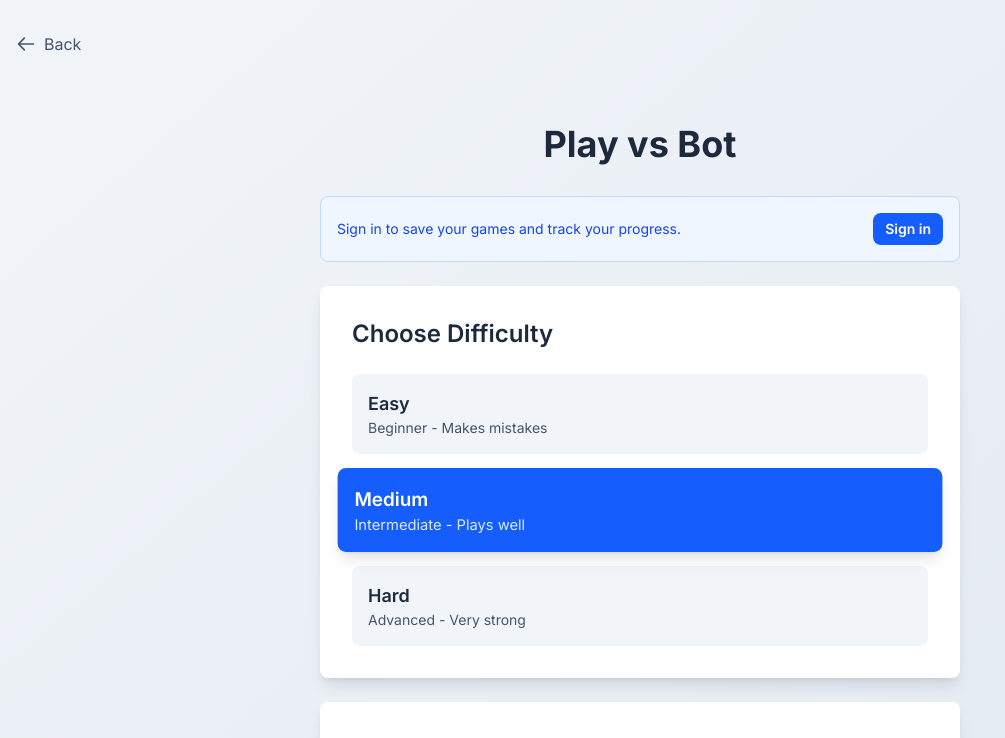
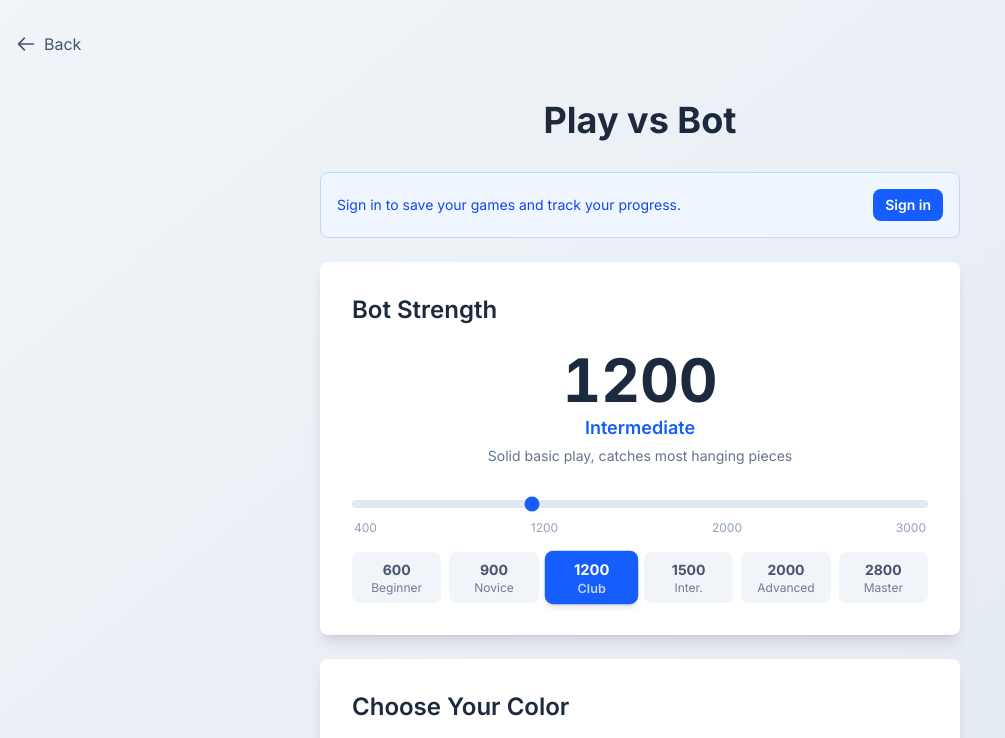
Before and after one commit to aokhader/GameExplorer, a Next.js app in the folder apps/web/: page /chess/bot in a window 1280 px wide. Shown: the top 738 px of the page, without its empty margins (0-1005 px from the left). Built offline with nearby package versions, Linux system fonts and the light colour scheme; no server answers.

Commit message:
Made bot difficulty customizable

```diff
--- a/apps/web/src/app/chess/bot/page.tsx
+++ b/apps/web/src/app/chess/bot/page.tsx
@@ -6,16 +6,56 @@ import { ChessEngine, ChessGameState, Position, PieceType } from '@gameexplorer/
 import { ChessBoard } from '@/components/chess/ChessBoard';
 import '@/components/chess/ChessBoard.css';
 import { ChessMoveList, buildMovePairs } from '@/components/chess/ChessMoveList';
-import { useStockfish } from '@/hooks/useStockfish';
+import { useStockfish, thinkTimeForElo } from '@/hooks/useStockfish';
 import { useChessAudio } from '@/hooks/useChessAudio';
 import { saveGame, supabase } from '@gameexplorer/db';
 
-type Difficulty = 'easy' | 'medium' | 'hard';
+// ── ELO helpers ────────────────────────────────────────────────────────────────
+
+const ELO_PRESETS = [
+  { elo: 600,  label: 'Beginner' },
+  { elo: 900,  label: 'Novice'   },
+  { elo: 1200, label: 'Club'     },
+  { elo: 1500, label: 'Inter.'   },
+  { elo: 2000, label: 'Advanced' },
+  { elo: 2800, label: 'Master'   },
+] as const;
+
+function eloLabel(elo: number): string {
+  if (elo < 600)  return 'Beginner';
+  if (elo < 800)  return 'Novice';
+  if (elo < 1000) return 'Casual';
+  if (elo < 1200) return 'Club Player';
+  if (elo < 1400) return 'Intermediate';
+  if (elo < 1600) return 'Competitive';
+  if (elo < 1800) return 'Advanced';
+  if (elo < 2000) return 'Expert';
+  if (elo < 2200) return 'Candidate Master';
+  if (elo < 2400) return 'FIDE Master';
+  if (elo < 2600) return 'International Master';
+  return 'Grandmaster';
+}
+
+function eloDescription(elo: number): string {
+  if (elo < 600)  return 'Hangs pieces frequently, random-looking play';
+  if (elo < 800)  return 'Misses basic tactics, occasional blunders';
+  if (elo < 1000) return 'Spots one-move threats, misses combinations';
+  if (elo < 1200) return 'Consistent but beatable with simple tactics';
+  if (elo < 1400) return 'Solid basic play, catches most hanging pieces';
+  if (elo < 1600) return 'Strong tactically, handles most positions well';
+  if (elo < 1800) return 'Plays like a serious club competitor';
+  if (elo < 2000) return 'Near-tournament strength, very accurate';
+  if (elo < 2200) return 'Finds deep combinations reliably';
+  if (elo < 2400) return 'Near-master level play';
+  return 'Elite — extremely strong';
+}
+
+// ── Component ─────────────────────────────────────────────────────────────────
 
 export default function ChessBotPage() {
   const [timeline, setTimeline] = useState<ChessGameState[]>(() => [ChessEngine.newGame()]);
   const [viewIndex, setViewIndex] = useState(0);
-  const [difficulty, setDifficulty] = useState<Difficulty>('medium');
+  const [targetElo, setTargetElo] = useState(1200);
   const [playerColor, setPlayerColor] = useState<'white' | 'black'>('white');
   const [isThinking, setIsThinking] = useState(false);
   const [gameStarted, setGameStarted] = useState(false);
@@ -29,6 +69,8 @@ export default function ChessBotPage() {
   timelineRef.current = timeline;
   const viewIndexRef = useRef(viewIndex);
   viewIndexRef.current = viewIndex;
+  const targetEloRef = useRef(targetElo);
+  targetEloRef.current = targetElo;
 
   const liveState = timeline[timeline.length - 1];
   const displayState = timeline[viewIndex];
@@ -63,7 +105,7 @@ export default function ChessBotPage() {
       result = 'draw';
     }
     if (result) {
-      saveGame(liveState, playerColor, result, difficulty, userId ?? undefined);
+      saveGame(liveState, playerColor, result, `elo-${targetEloRef.current}`, userId ?? undefined);
     }
   // eslint-disable-next-line react-hooks/exhaustive-deps
   }, [liveState.isCheckmate, liveState.isStalemate, liveState.isDraw]);
@@ -72,14 +114,14 @@ export default function ChessBotPage() {
     const currentTimeline = timelineRef.current;
     const wasAtLive = viewIndexRef.current === currentTimeline.length - 1;
     const currentLiveState = currentTimeline[currentTimeline.length - 1];
+    const elo = targetEloRef.current;
 
     setIsThinking(true);
 
     try {
-      const thinkTime = { easy: 500, medium: 1000, hard: 1500 }[difficulty];
       const [move] = await Promise.all([
-        stockfish.getBestMove(currentLiveState, difficulty),
-        new Promise(resolve => setTimeout(resolve, thinkTime)),
+        stockfish.getBestMove(currentLiveState, elo),
+        new Promise(resolve => setTimeout(resolve, thinkTimeForElo(elo))),
       ]);
 
       if (move) {
@@ -159,7 +201,7 @@ export default function ChessBotPage() {
           </Link>
         </div>
 
-        <div className="container mx-auto px-4 py-16 max-w-2xl">
+        <div className="container mx-auto px-4 py-10 max-w-2xl">
           <h1 className="text-4xl font-bold text-slate-800 dark:text-slate-100 mb-8 text-center">
             Play vs Bot
           </h1>
@@ -178,34 +220,64 @@ export default function ChessBotPage() {
             </div>
           )}
 
+          {/* ELO selector */}
           <div className="bg-white dark:bg-slate-800 rounded-lg shadow-lg p-8 mb-6">
             <h2 className="text-2xl font-semibold text-slate-800 dark:text-slate-100 mb-6">
-              Choose Difficulty
+              Bot Strength
             </h2>
-            <div className="space-y-4">
-              {(['easy', 'medium', 'hard'] as Difficulty[]).map((diff) => (
+
+            {/* ELO display */}
+            <div className="text-center mb-6">
+              <div className="text-6xl font-bold tabular-nums text-slate-800 dark:text-slate-100 leading-none mb-1">
+                {targetElo}
+              </div>
+              <div className="text-lg font-semibold text-blue-600 dark:text-blue-400">
+                {eloLabel(targetElo)}
+              </div>
+              <div className="text-sm text-slate-500 dark:text-slate-400 mt-1">
+                {eloDescription(targetElo)}
+              </div>
+            </div>
+
+            {/* Slider */}
+            <div className="mb-4">
+              <input
+                type="range"
+                min={400}
+                max={3000}
+                step={25}
+                value={targetElo}
+                onChange={e => setTargetElo(Number(e.target.value))}
+                className="w-full h-2 rounded-full appearance-none cursor-pointer accent-blue-600 bg-slate-200 dark:bg-slate-600"
+              />
+              <div className="flex justify-between text-xs text-slate-400 dark:text-slate-500 mt-1.5 px-0.5">
+                <span>400</span>
+                <span>1200</span>
+                <span>2000</span>
+                <span>3000</span>
+              </div>
+            </div>
+
+            {/* Quick presets */}
+            <div className="grid grid-cols-3 gap-2 sm:grid-cols-6">
+              {ELO_PRESETS.map(({ elo, label }) => (
                 <button
-                  key={diff}
-                  onClick={() => setDifficulty(diff)}
-                  className={`
-                    w-full p-4 rounded-lg text-left transition-all
-                    ${difficulty === diff
-                      ? 'bg-blue-600 text-white shadow-lg scale-105'
-                      : 'bg-slate-100 dark:bg-slate-700 text-slate-800 dark:text-slate-100 hover:bg-slate-200 dark:hover:bg-slate-600'
-                    }
-                  `}
+                  key={elo}
+                  onClick={() => setTargetElo(elo)}
+                  className={`py-2 px-1 rounded-lg text-center text-sm transition-all ${
+                    targetElo === elo
+                      ? 'bg-blue-600 text-white font-semibold shadow-md scale-105'
+                      : 'bg-slate-100 dark:bg-slate-700 text-slate-600 dark:text-slate-300 hover:bg-slate-200 dark:hover:bg-slate-600'
+                  }`}
                 >
-                  <div className="font-semibold text-lg capitalize">{diff}</div>
-                  <div className={`text-sm ${difficulty === diff ? 'text-blue-100' : 'text-slate-600 dark:text-slate-400'}`}>
-                    {diff === 'easy' && 'Beginner - Makes mistakes'}
-                    {diff === 'medium' && 'Intermediate - Plays well'}
-                    {diff === 'hard' && 'Advanced - Very strong'}
-                  </div>
+                  <div className="font-bold">{elo}</div>
+                  <div className="text-xs opacity-75 leading-tight">{label}</div>
                 </button>
               ))}
             </div>
           </div>
 
+          {/* Color selector */}
           <div className="bg-white dark:bg-slate-800 rounded-lg shadow-lg p-8 mb-6">
             <h2 className="text-2xl font-semibold text-slate-800 dark:text-slate-100 mb-6">
               Choose Your Color
@@ -213,13 +285,11 @@ export default function ChessBotPage() {
             <div className="grid grid-cols-2 gap-4">
               <button
                 onClick={() => setPlayerColor('white')}
-                className={`
-                  p-6 rounded-lg transition-all
-                  ${playerColor === 'white'
+                className={`p-6 rounded-lg transition-all ${
+                  playerColor === 'white'
                     ? 'bg-blue-600 text-white shadow-lg scale-105'
                     : 'bg-slate-100 dark:bg-slate-700 text-slate-800 dark:text-slate-100 hover:bg-slate-200 dark:hover:bg-slate-600'
-                  }
-                `}
+                }`}
               >
                 <div className="text-4xl mb-2">♔</div>
                 <div className="font-semibold">White</div>
@@ -229,13 +299,11 @@ export default function ChessBotPage() {
               </button>
               <button
                 onClick={() => setPlayerColor('black')}
-                className={`
-                  p-6 rounded-lg transition-all
-                  ${playerColor === 'black'
+                className={`p-6 rounded-lg transition-all ${
+                  playerColor === 'black'
                     ? 'bg-blue-600 text-white shadow-lg scale-105'
                     : 'bg-slate-100 dark:bg-slate-700 text-slate-800 dark:text-slate-100 hover:bg-slate-200 dark:hover:bg-slate-600'
-                  }
-                `}
+                }`}
               >
                 <div className="text-4xl mb-2">♚</div>
                 <div className="font-semibold">Black</div>
@@ -326,8 +394,13 @@ export default function ChessBotPage() {
               <div className="shrink-0 bg-white dark:bg-slate-800 rounded-xl shadow-sm border border-slate-200 dark:border-slate-700 p-3">
                 <div className="grid grid-cols-2 gap-x-4 gap-y-1 text-sm">
                   <div className="flex gap-1.5">
-                    <span className="text-slate-500 dark:text-slate-400">Difficulty:</span>
-                    <span className="font-semibold text-slate-800 dark:text-slate-100 capitalize">{difficulty}</span>
+                    <span className="text-slate-500 dark:text-slate-400">ELO:</span>
+                    <span className="font-semibold text-slate-800 dark:text-slate-100">
+                      {targetElo}
+                      <span className="text-xs font-normal text-slate-500 dark:text-slate-400 ml-1">
+                        ({eloLabel(targetElo)})
+                      </span>
+                    </span>
                   </div>
                   <div className="flex gap-1.5">
                     <span className="text-slate-500 dark:text-slate-400">Playing:</span>
--- a/apps/web/src/app/page.tsx
+++ b/apps/web/src/app/page.tsx
@@ -37,7 +37,7 @@ export default function HomePage() {
   ];
 
   return (
-    <div className="min-h-screen bg-gradient-to-br from-slate-900 via-purple-900 to-slate-900">
+    <div className="min-h-screen bg-linear-to-br from-slate-900 via-purple-900 to-slate-900">
       {/* Hero Section */}
       <div className="container mx-auto px-4 py-16">
         {/* Header */}
@@ -169,7 +169,7 @@ function GameCard({
       `}
     >
       {/* Background Gradient */}
-      <div className={`absolute inset-0 bg-gradient-to-br ${game.color} opacity-90`} />
+      <div className={`absolute inset-0 bg-linear-to-br ${game.color} opacity-90`} />
 
       {/* Content */}
       <div className="relative p-8 h-64 flex flex-col justify-between">
--- a/apps/web/src/hooks/useStockfish.ts
+++ b/apps/web/src/hooks/useStockfish.ts
@@ -1,28 +1,29 @@
 import { useEffect, useRef, useState, useCallback } from 'react';
 import type { ChessGameState, PieceType } from '@gameexplorer/shared';
-import { getBestMoveWeak } from '@gameexplorer/shared';
-import type { Difficulty } from '@gameexplorer/shared';
+import { getBestMoveElo } from '@gameexplorer/shared';
 
-// Stockfish is hardstuck at 1320 min ELO, so it only handles 'hard'.
-// beginner / easy / medium are handled by the local minimax weak engine.
-const STOCKFISH_CONFIG = {
-  hard: { skill: 20, elo: 2500 },
-};
+/**
+ * ELO threshold above which we hand off to Stockfish.
+ * Stockfish's minimum UCI_Elo is ~1320; we start using it at 1400 as
+ * requested, with the weak engine covering 400–1399.
+ */
+const STOCKFISH_MIN_ELO = 1400;
 
-const WEAK_ENGINE_DIFFICULTIES: Record<string, Difficulty> = {
-  beginner: 'beginner',
-  easy: 'easy',
-  medium: 'medium',
-};
+/**
+ * Minimum think time (ms) shown in the UI. The engine may compute faster;
+ * the bot page Promise.all()s this with the engine call to pad it.
+ */
+export function thinkTimeForElo(elo: number): number {
+  if (elo < 800)  return 400;
+  if (elo < 1200) return 650;
+  if (elo < 1400) return 900;
+  if (elo < 1800) return 1100;
+  return 1400;
+}
 
 const UCI_PROMOTION_MAP: Record<string, PieceType> = {
-  q: 'queen',
-  r: 'rook',
-  b: 'bishop',
-  n: 'knight',
+  q: 'queen', r: 'rook', b: 'bishop', n: 'knight',
 };
-
-export type GameDifficulty = 'beginner' | 'easy' | 'medium' | 'hard';
 
 export interface StockfishMove {
   from: string;
@@ -36,110 +37,81 @@ export function useStockfish() {
   const moveResolverRef = useRef<((move: StockfishMove) => void) | null>(null);
 
   useEffect(() => {
-    if (typeof window !== 'undefined') {
+    if (typeof window === 'undefined') return;
+
     workerRef.current = new Worker('/stockfish/stockfish.js');
     workerRef.current.postMessage('uci');
 
     workerRef.current.onmessage = (e) => {
-        const message = typeof e.data === 'string' ? e.data : e.data.data;
+      const message = typeof e.data === 'string' ? e.data : e.data?.data;
+      if (!message) return;
 
       if (message === 'uciok') {
         setIsReady(true);
         workerRef.current?.postMessage('isready');
       }
 
-        if (typeof message === 'string' && message.startsWith('info depth')) {
-          if (message.includes('depth 10') || message.includes('depth 12')) {
-            console.log('Bot Thought Process:', message);
-          }
-        }
-
-        if (typeof message === 'string' && message.startsWith('bestmove')) {
+      if (message.startsWith('bestmove')) {
         const moveStr = message.split(' ')[1];
-
         if (moveStr && moveResolverRef.current) {
           const from = moveStr.substring(0, 2);
-            const to = moveStr.substring(2, 4);
+          const to   = moveStr.substring(2, 4);
           const promotionChar = moveStr.length === 5 ? moveStr[4] : undefined;
-            const promotion = promotionChar
-              ? UCI_PROMOTION_MAP[promotionChar]
-              : undefined;
-
+          const promotion = promotionChar ? UCI_PROMOTION_MAP[promotionChar] : undefined;
           moveResolverRef.current({ from, to, promotion });
           moveResolverRef.current = null;
         }
       }
     };
-    }
 
-    return () => {
-      workerRef.current?.terminate();
-    };
+    return () => { workerRef.current?.terminate(); };
   }, []);
 
   const getBestMove = useCallback(
-    (
-      gameState: ChessGameState,
-      difficulty: GameDifficulty,
-    ): Promise<StockfishMove> => {
-      // -----------------------------------------------------------------------
-      // Weak engine path — runs synchronously on the main thread, wrapped in a
-      // promise to keep the call-site interface identical to the Stockfish path.
-      // -----------------------------------------------------------------------
-      const weakDifficulty = WEAK_ENGINE_DIFFICULTIES[difficulty];
-      if (weakDifficulty) {
+    (gameState: ChessGameState, targetElo: number): Promise<StockfishMove> => {
+      // ── Weak engine (400–1399) ────────────────────────────────────────────
+      if (targetElo < STOCKFISH_MIN_ELO) {
         return new Promise((resolve, reject) => {
+          setTimeout(() => {
             try {
-            // Small setTimeout so the UI can render the "thinking" state before
-            // the synchronous minimax blocks the thread (depth 1–3 is fast but
-            // noticeable at depth 3 on slower devices).
-            setTimeout(() => {
-              const move = getBestMoveWeak(gameState, weakDifficulty);
+              const move = getBestMoveElo(gameState, targetElo);
               resolve(move);
-            }, 0);
             } catch (err) {
               reject(err);
             }
+          }, 0);
         });
       }
 
-      // -----------------------------------------------------------------------
-      // Stockfish path — only for 'hard'
-      // -----------------------------------------------------------------------
+      // ── Stockfish (1400+) ─────────────────────────────────────────────────
       return new Promise((resolve, reject) => {
         if (!workerRef.current || !isReady) {
-          reject(new Error('Stockfish is not ready yet'));
+          reject(new Error('Stockfish not ready'));
           return;
         }
 
         moveResolverRef.current = resolve;
 
-        const config = STOCKFISH_CONFIG[difficulty as keyof typeof STOCKFISH_CONFIG];
-
-        console.log(
-          `Configuring Bot for ${difficulty.toUpperCase()} mode (Target ELO: ${config.elo})`,
-        );
+        const clampedElo = Math.max(1320, Math.min(3190, targetElo));
+        // Give Stockfish more time as strength increases so it actually reaches
+        // the configured ELO (higher ELO → needs deeper search).
+        const moveTime = Math.round(500 + ((targetElo - STOCKFISH_MIN_ELO) / 1600) * 1000);
 
         workerRef.current.postMessage('ucinewgame');
         workerRef.current.postMessage('setoption name UCI_LimitStrength value true');
-        workerRef.current.postMessage(`setoption name UCI_Elo value ${config.elo}`);
-        workerRef.current.postMessage(
-          `setoption name Skill Level value ${config.skill}`,
-        );
+        workerRef.current.postMessage(`setoption name UCI_Elo value ${clampedElo}`);
+        workerRef.current.postMessage('setoption name Skill Level value 20');
 
-        if (gameState.moveHistory && gameState.moveHistory.length > 0) {
+        if (gameState.moveHistory.length > 0) {
           const uciMoves = gameState.moveHistory
-            .map((m) => {
-              const base = `${m.from}${m.to}`;
-              return m.promotion ? base + m.promotion[0] : base;
-            })
+            .map(m => `${m.from}${m.to}${m.promotion ? m.promotion[0] : ''}`)
             .join(' ');
           workerRef.current.postMessage(`position startpos moves ${uciMoves}`);
         } else {
           workerRef.current.postMessage('position startpos');
         }
 
-        workerRef.current.postMessage('go movetime 1000');
+        workerRef.current.postMessage(`go movetime ${moveTime}`);
       });
     },
     [isReady],
--- a/packages/shared/src/game-logic/chess/weakEngine.ts
+++ b/packages/shared/src/game-logic/chess/weakEngine.ts
@@ -286,6 +286,95 @@ export function getBestMoveWeak(
   return withPromotion(state, bestMove);
 }
 
+// ---------------------------------------------------------------------------
+// Continuous ELO-based engine (400 – 1399)
+// ---------------------------------------------------------------------------
+
+/**
+ * Calibration bands for ELO-based play.
+ * Each entry: [eloLo, eloHi, depth, blunderChanceLo, blunderChanceHi, noiseLo, noiseHi]
+ *
+ * Depth is the main lever for ELO jumps; blunderChance and evalNoise are
+ * interpolated linearly within each band for smooth in-band scaling.
+ *
+ * Calibration rationale:
+ *   depth 1 (400–750)   — one-ply look-ahead, frequent hanging pieces     ≈ 400–700 ELO
+ *   depth 2 (750–1050)  — two-ply, basic tactics spotted                  ≈ 750–1050 ELO
+ *   depth 3 (1050–1280) — three-ply, consistent one-movers caught         ≈ 1050–1280 ELO
+ *   depth 4 (1280–1400) — four-ply, most simple tactics handled           ≈ 1280–1399 ELO
+ */
+const ELO_BANDS: [number, number, number, number, number, number, number][] = [
+  //  lo    hi   d  blunderLo  blunderHi  noiseLo  noiseHi
+  [  400,  750,  1,   0.70,      0.22,     280,      95  ],
+  [  750, 1050,  2,   0.18,      0.05,      90,      38  ],
+  [ 1050, 1280,  3,   0.04,      0.01,      32,      12  ],
+  [ 1280, 1400,  4,   0.010,     0.004,     10,       4  ],
+];
+
+interface EloConfig { depth: number; blunderChance: number; evalNoise: number }
+
+function eloToConfig(elo: number): EloConfig {
+  const e = Math.max(400, Math.min(1399, elo));
+  for (const [lo, hi, depth, blLo, blHi, nLo, nHi] of ELO_BANDS) {
+    if (e >= lo && e < hi) {
+      const t = (e - lo) / (hi - lo);
+      return {
+        depth,
+        blunderChance: blLo + t * (blHi - blLo),
+        evalNoise:     nLo  + t * (nHi  - nLo),
+      };
+    }
+  }
+  // Fallback to depth-4 top end
+  return { depth: 4, blunderChance: 0.004, evalNoise: 4 };
+}
+
+/**
+ * Returns the best move calibrated to `targetElo` (400–1399).
+ * For ELO ≥ 1400 use Stockfish with UCI_Elo.
+ */
+export function getBestMoveElo(
+  state: ChessGameState,
+  targetElo: number,
+): WeakEngineMove {
+  const config = eloToConfig(targetElo);
+  const color: Color = state.currentTurn;
+  const legalMoves = ChessEngine.getAllLegalMoves(state);
+
+  if (legalMoves.length === 0) {
+    throw new Error('No legal moves available — game should already be over.');
+  }
+
+  if (Math.random() < config.blunderChance) {
+    const move = legalMoves[Math.floor(Math.random() * legalMoves.length)];
+    return withPromotion(state, move);
+  }
+
+  const isMaximizing = color === 'white';
+  let bestMove = legalMoves[0];
+  let bestScore = isMaximizing ? -Infinity : Infinity;
+
+  for (const move of orderMoves(state, legalMoves)) {
+    const next = ChessEngine.executeMove(state, move.from, move.to, false, 'queen');
+    const score = minimax(
+      next,
+      config.depth - 1,
+      -Infinity,
+      Infinity,
+      !isMaximizing,
+      config.evalNoise,
+    );
+    if (isMaximizing ? score > bestScore : score < bestScore) {
+      bestScore = score;
+      bestMove = move;
+    }
+  }
+
+  return withPromotion(state, bestMove);
+}
+
+// ---------------------------------------------------------------------------
+
 /** Detect if a move is a pawn promotion and default to queen. */
 function withPromotion(
   state: ChessGameState,
```
Lines whose indentation alone changed are shown as unchanged.
